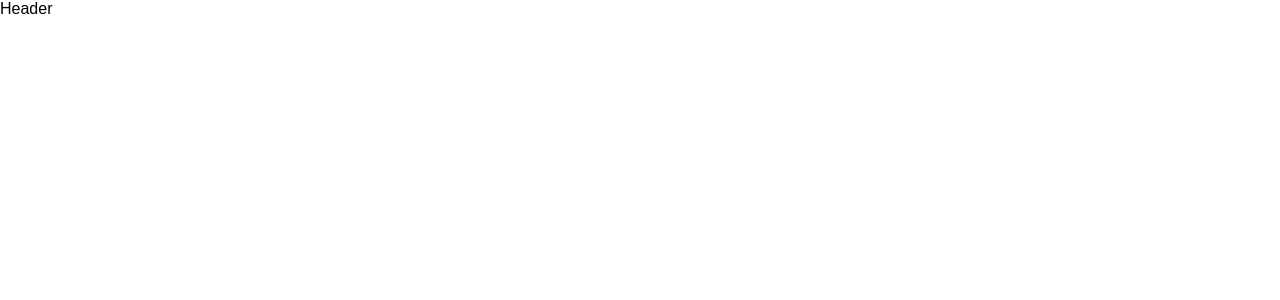
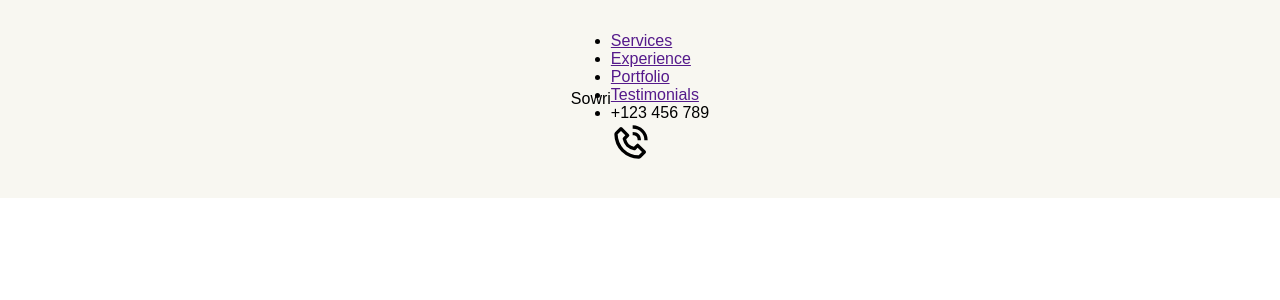
Before and after one commit to Sowri19/portfolio, a React (Vite) app: page / in a window 1280 px wide. Shown: the top 300 px of the page. Built offline with nearby package versions, Linux system fonts and the light colour scheme; a web font is replaced by a local one.

Commit message:
adding the header and and tags

```diff
--- a/src/App.jsx
+++ b/src/App.jsx
@@ -1,8 +1,10 @@
 import Header from "./components/Header/Header"
-
+import css from "./styles/app.module.scss";
 const App = () => {
   //don't forget to add font link in index.html
-  return <Header/>;
+  return <div className= {`bg-primary ${css.container}`}>
+    <Header />
+  </div>;
 };
 
 export default App;
--- a/src/components/Header/Header.jsx
+++ b/src/components/Header/Header.jsx
@@ -1,8 +1,25 @@
 import React from 'react'
 import css from './Header.module.scss';
+import {BiPhoneCall} from 'react-icons/bi';
 const Header = () => {
   return (
-    <div>Header</div>
+    <div className={`paddings ${css.wrapper}`}>
+      <div className={`flexCenter innerWidth ${css.container}`}>
+        <div className={css.name}>
+          Sowri
+        </div>
+        <ul>
+          <li><a href="">Services</a></li>
+          <li><a href="">Experience</a></li>
+          <li><a href="">Portfolio</a></li>
+          <li><a href="">Testimonials</a></li>
+          <li><a href=""></a>
+          <p>+123 456 789</p>
+          <BiPhoneCall size={"40px"} />
+          </li>
+        </ul>
+      </div>
+    </div>
   )
 }
 
--- /dev/null
+++ b/src/styles/app.module.scss
@@ -0,0 +1,3 @@
+.container{
+
+}
```
